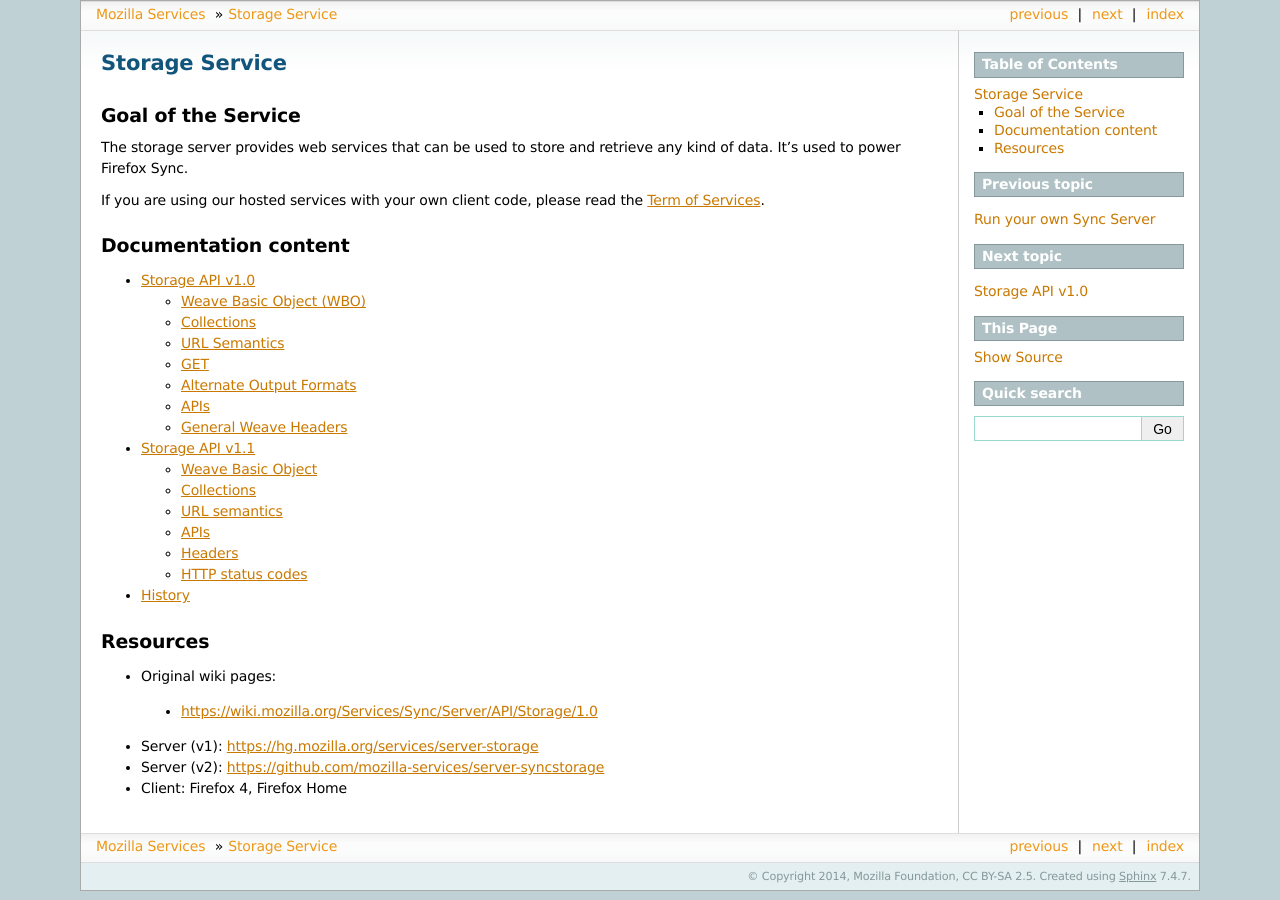
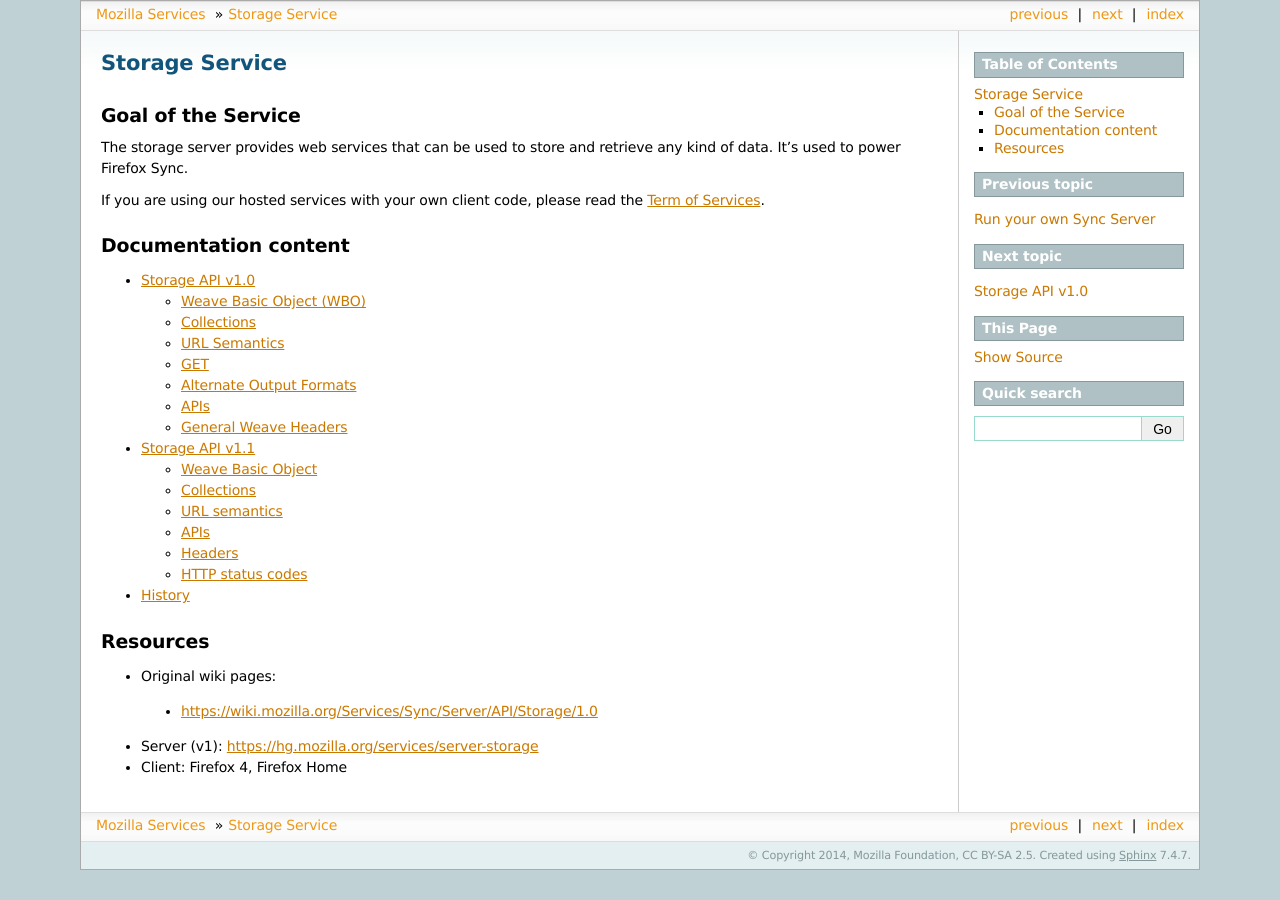
Before and after one commit to mozilla-services/docs, a Sphinx documentation site: the page built from source/storage/index.rst, in a window 1280 px wide. Built offline with Sphinx 7.4.7, drawn with Linux system fonts in a browser that asks for light colours; the version number could not be read and is left out.

Commit message:
Remove another reference to sync2.0

```diff
--- a/source/storage/index.rst
+++ b/source/storage/index.rst
@@ -32,5 +32,4 @@
  - https://wiki.mozilla.org/Services/Sync/Server/API/Storage/1.0
 
 - Server (v1): https://hg.mozilla.org/services/server-storage
-- Server (v2): https://github.com/mozilla-services/server-syncstorage
 - Client: Firefox 4, Firefox Home
```
